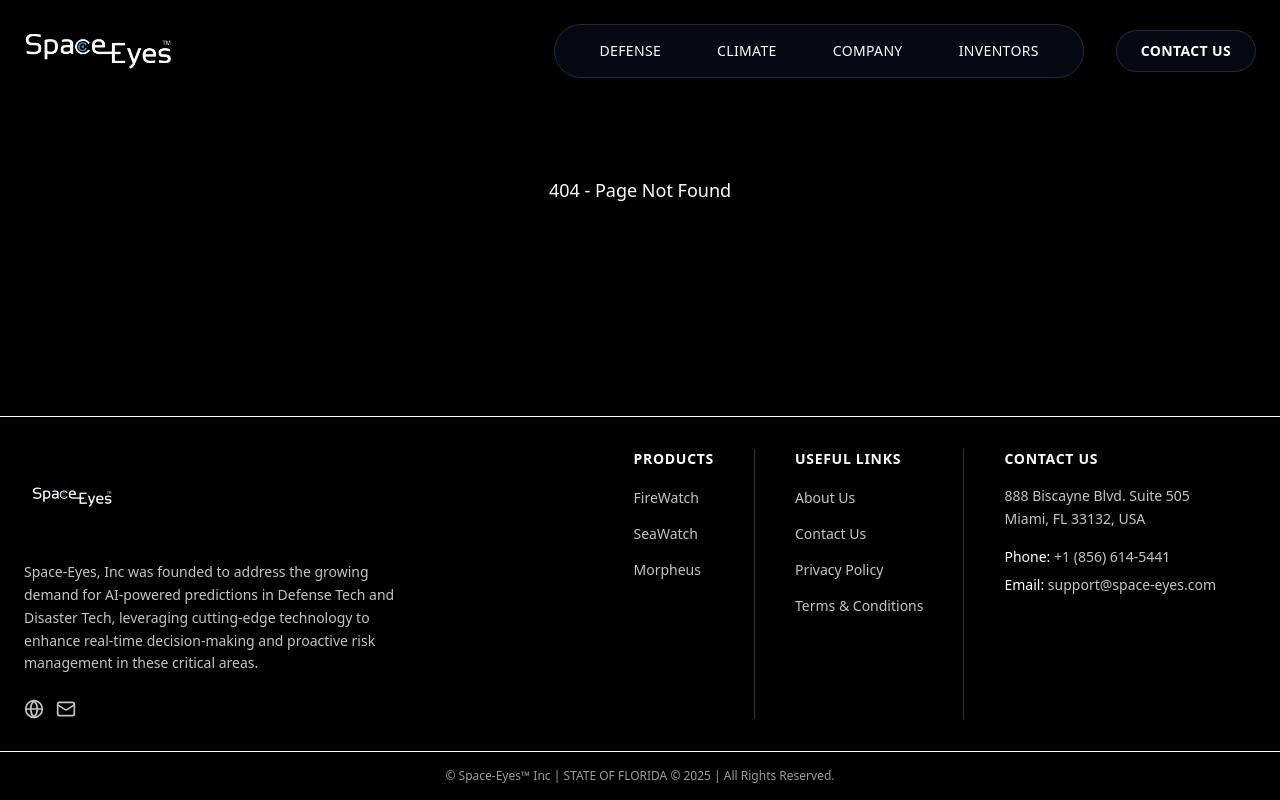
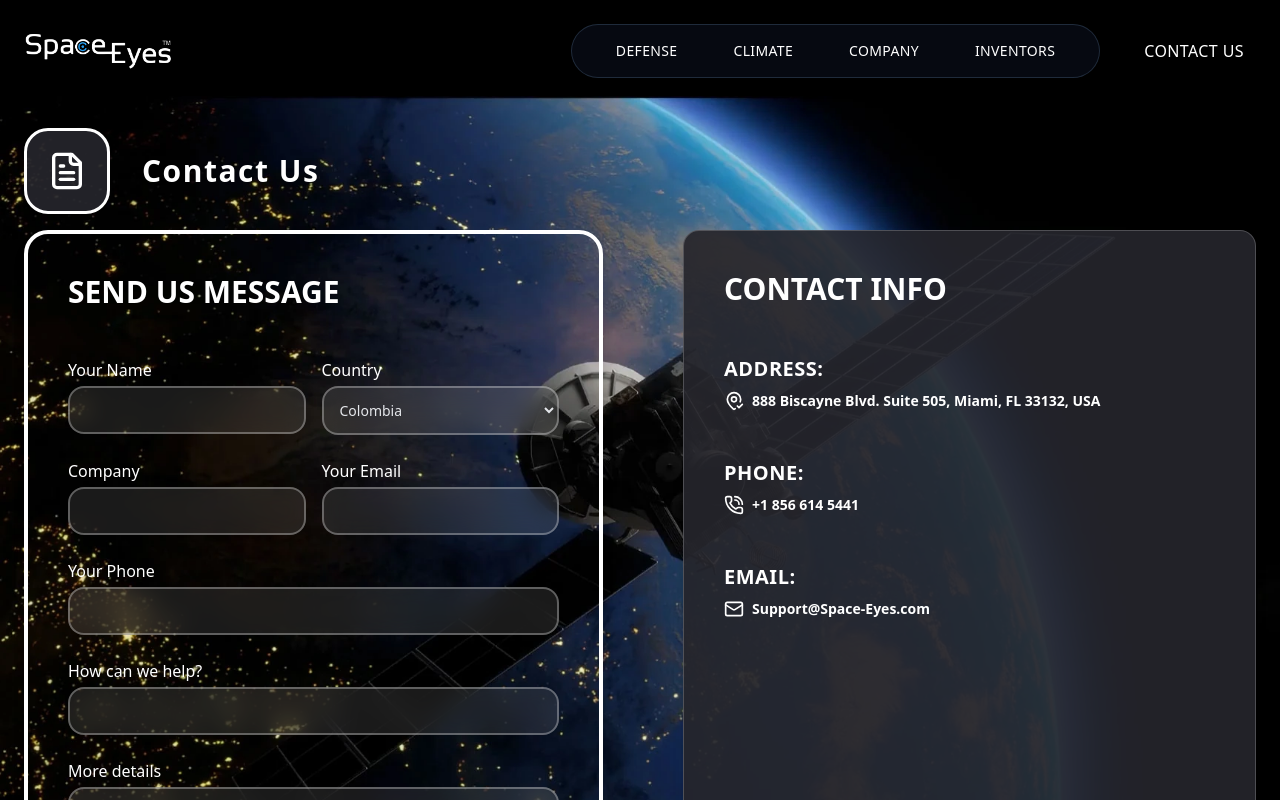
Before and after one commit to Channel-Logistics/landing-page-SpaceEyes, a React (Vite) app: page /contact-us in a window 1280 px wide. Shown: the top 800 px of the page. Built offline with nearby package versions, Linux system fonts and the light colour scheme.

Commit message:
feat: new implementation page contact us

```diff
--- a/src/App.tsx
+++ b/src/App.tsx
@@ -2,6 +2,8 @@
 import { Routes, Route } from "react-router-dom";
 import Header from "./components/layout/Header";
 import Footer from "./components/layout/Footer";
+
+import ContentRenderer from "./components/pages/ContentRenderer";
 
 function App() {
   return (
@@ -10,6 +12,8 @@ function App() {
       <main className="flex-grow pt-24">
         <Routes>
           <Route path="*" element={<h1 className="text-center mt-20 text-lg">404 - Page Not Found</h1>} />
+          <Route path="/contact-us" element={<ContentRenderer />} />
+
         </Routes>
       </main>
 
--- a/src/components/index.js
+++ b/src/components/index.js
@@ -0,0 +1,2 @@
+export const SpaceEyesLogoPath = { src: "../public/logos/space-eyes-w1.png", alt: "SpaceEyes" }
+export const BackgroundContactUs = { src: "../public/images/slider/main-video.webp", type: "SpaceEyes" }
--- a/src/components/layout/Header.tsx
+++ b/src/components/layout/Header.tsx
@@ -49,7 +49,14 @@ export default function Header() {
               </div>
             </nav>
 
-            <Button
+            <a
+              href="/contact-us"
+              className="hover:bg-white/10 px-3 py-2 rounded-full transition-colors duration-200 uppercase tracking-wide"
+            >
+              contact us
+            </a>
+
+            {/*<Button
               className="bg-slate-900/40 backdrop-blur-sm border border-slate-700/60
                          text-white
                          hover:bg-white/10
@@ -58,7 +65,7 @@ export default function Header() {
                          px-6 py-2.5 text-sm font-semibold h-auto"
             >
               CONTACT US
-            </Button>
+            </Button>*/}
           </div>
           <div className="md:hidden">
             <Button
--- /dev/null
+++ b/src/components/pages/ContentRenderer.tsx
@@ -0,0 +1,19 @@
+import { useLocation } from "react-router-dom";
+import ContactUs from "./usefulLinks/ContactUs";
+import { useEffect } from "react";
+
+const route: Record<string, React.ComponentType> = {
+  "/contact-us": ContactUs
+};
+
+export default function ContentRenderer() {
+  const location = useLocation();
+  const currentPath = location.pathname;
+  const Component = route[currentPath];
+
+  useEffect(() => {
+    window.scrollTo({ top: 0, left: 0, behavior: 'smooth' })
+  }, [currentPath]);
+
+  return <Component />;
+}
--- /dev/null
+++ b/src/components/pages/usefulLinks/ContactUs.tsx
@@ -0,0 +1,140 @@
+// ContactUs.tsx
+import React from "react";
+import { FileText, Mail, MapPinCheck, PhoneCall } from "lucide-react";
+
+export default function ContactUs() {
+  return (
+    <div
+      className="relative w-full min-h-screen text-white px-6 pt-8 bg-cover bg-center bg-no-repeat"
+      style={{ backgroundImage: "url('/images/slider/main-video.webp')" }}
+    >
+      {/* 🔹 Fondo oscuro semitransparente */}
+      <div className="absolute top-0 left-0 w-full h-full bg-black/60 -z-10"></div>
+
+      {/* 🔹 Encabezado "Contact Us" */}
+      <div className="max-w-7xl mx-auto mb-4 flex items-center gap-8">
+        <div className="bg-[#25252C]/[0.92] p-5 rounded-3xl flex items-center justify-center border-3 border-white">
+          <FileText className="w-10 h-10 text-white" />
+        </div>
+        <h1 className="text-3xl font-semibold text-white tracking-wider">Contact Us</h1>
+      </div>
+
+
+      {/* 🔹 Contenedor principal */}
+      <div className="flex flex-col md:flex-row gap-20 max-w-7xl mx-auto w-full h-[80vh] items-stretch">
+        {/* 📨 Formulario */}
+        <div className="flex-1 bg-transparent border-4 border-white rounded-3xl p-10 shadow-lg flex flex-col min-h-[600px]">
+          <div>
+            <h2 className="text-3xl font-semibold mb-12 text-white">SEND US MESSAGE</h2>
+            <form className="space-y-6 flex-1 flex flex-col justify-between">
+              {/* Row 1 */}
+              <div className="grid grid-cols-2 gap-4">
+                <div className="flex flex-col">
+                  <label className="text-white text-md mb-1">Your Name</label>
+                  <input
+                    type="text"
+                    className="backdrop-blur-md bg-white/10 border-2 border-white/30 rounded-2xl p-3 text-sm placeholder-gray-300 focus:outline-none focus:border-white"
+                  />
+                </div>
+
+                <div className="flex flex-col">
+                  <label className="text-white text-md mb-1">Country</label>
+                  <select
+                    className="backdrop-blur-md bg-white/10 border-2 border-white/30 rounded-2xl p-3 text-sm text-gray-200 focus:outline-none focus:border-white"
+                  >
+                    <option value="Colombia" className="text-black">Colombia</option>
+                    <option value="USA" className="text-black">USA</option>
+                    <option value="Spain" className="text-black">Spain</option>
+                  </select>
+                </div>
+              </div>
+
+              {/* Row 2 */}
+              <div className="grid grid-cols-2 gap-4">
+                <div className="flex flex-col">
+                  <label className="text-white text-md mb-1">Company</label>
+                  <input
+                    type="text"
+                    className="backdrop-blur-md bg-white/10 border-2 border-white/30 rounded-2xl p-3 text-sm placeholder-gray-300 focus:outline-none focus:border-white"
+                  />
+                </div>
+
+                <div className="flex flex-col">
+                  <label className="text-white text-md mb-1">Your Email</label>
+                  <input
+                    type="email"
+                    className="backdrop-blur-md bg-white/10 border-2 border-white/30 rounded-2xl p-3 text-sm placeholder-gray-300 focus:outline-none focus:border-white"
+                  />
+                </div>
+              </div>
+
+              {/* Phone */}
+              <div className="flex flex-col">
+                <label className="text-white text-md mb-1">Your Phone</label>
+                <input
+                  type="text"
+                  className="backdrop-blur-md bg-white/10 border-2 border-white/30 rounded-2xl p-3 text-sm placeholder-gray-300 focus:outline-none focus:border-white"
+                />
+              </div>
+
+              {/* Subject */}
+              <div className="flex flex-col">
+                <label className="text-white text-md mb-1">How can we help?</label>
+                <input
+                  type="text"
+                  className="backdrop-blur-md bg-white/10 border-2 border-white/30 rounded-2xl p-3 text-sm placeholder-gray-300 focus:outline-none focus:border-white"
+                />
+              </div>
+
+              {/* Message */}
+              <div className="flex flex-col">
+                <label className="text-white text-md mb-1">More details</label>
+                <textarea
+                  placeholder="Tell us more about your project, goals, and how we can help you achieve them..."
+                  className="w-full backdrop-blur-md bg-white/10 border-2 border-white/30 rounded-2xl p-3 text-sm placeholder-gray-300 focus:outline-none focus:border-white min-h-[180px] mb-4"></textarea>
+              </div>
+
+              {/* Submit */}
+              <button
+                type="submit"
+                className="w-full bg-[#25252C]/[0.92] border border-white rounded-3xl py-3 text-white text-2xl hover:bg-white/30 transition-all"
+              >
+                Submit Form
+              </button>
+            </form>
+          </div>
+        </div>
+
+        {/* 📞 Contact Info */}
+        <div className="flex-1 bg-[#25252C]/[0.92] border border-white/20 rounded-2xl p-10 shadow-lg flex flex-col justify-between min-h-[600px]">
+          <div>
+            <h2 className="text-3xl font-semibold mb-12 text-white">CONTACT INFO</h2>
+            <div className="space-y-6 text-sm text-gray-200">
+              <div>
+                <p className="text-xl font-semibold text-white tracking-wide mb-2">ADDRESS:</p>
+                <div className="flex items-center gap-2 text-white mb-12">
+                  <MapPinCheck className="w-5 h-5" />
+                  <p className="font-semibold">888 Biscayne Blvd. Suite 505, Miami, FL 33132, USA</p>
+                </div>
+              </div>
+              <div>
+                <p className="text-xl font-semibold text-white tracking-wide mb-2">PHONE:</p>
+                <div className="flex items-center gap-2 text-white mb-12">
+                  <PhoneCall className="w-5 h-5" />
+                  <p className="font-semibold ">+1 856 614 5441</p>
+                </div>
+              </div>
+              <div>
+                <p className="text-xl font-semibold text-white tracking-wide mb-2">EMAIL:</p>
+                <div className="flex items-center gap-2 text-white mb-12">
+                  <Mail className="w-5 h-5" />
+                  <p className="font-semibold">Support@Space-Eyes.com</p>
+                </div>
+              </div>
+            </div>
+          </div>
+        </div>
+      </div>
+    </div>
+  );
+}
```
